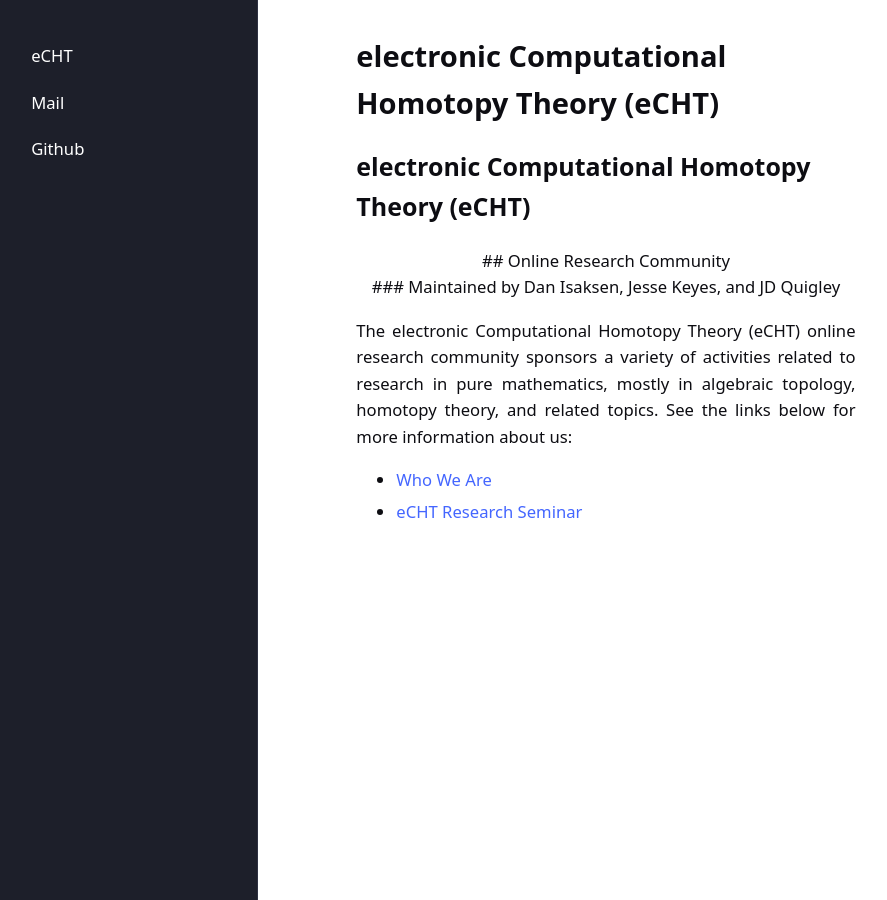
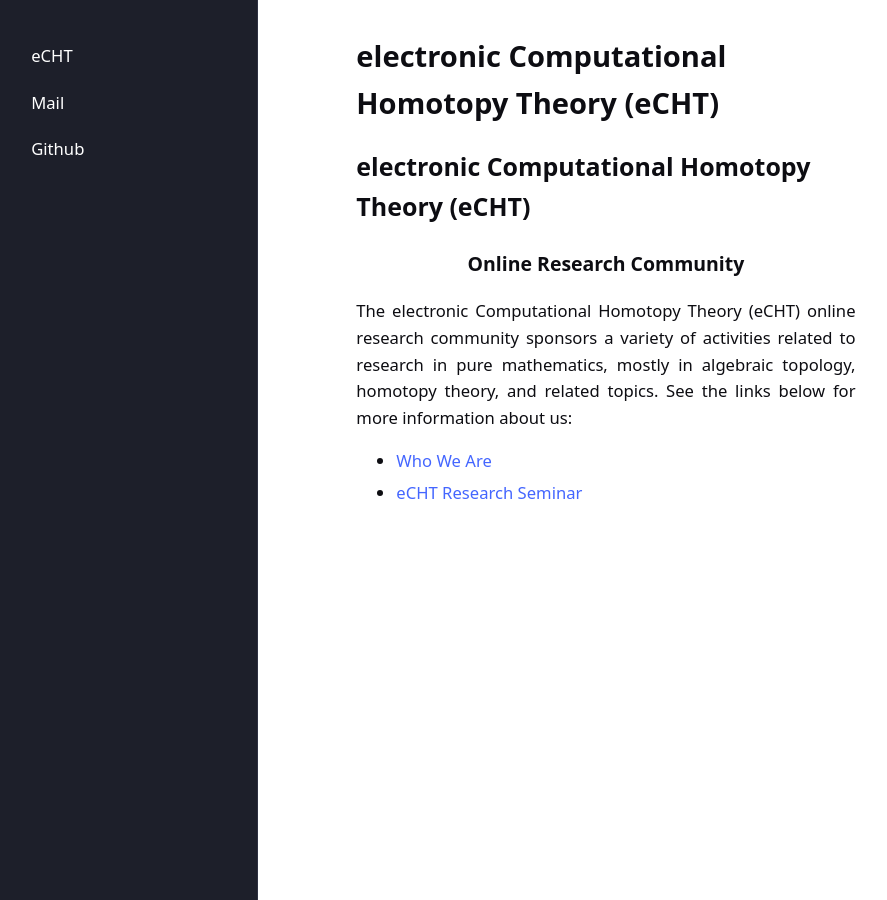
Before and after one commit to eCHTorc/eCHTorc.github.io, a Jekyll site: the page built from index.md, in a window 1280 px wide. Shown: the whole page, without its empty margins (43-930 px from the left). Built offline with Jekyll 4.4.1, drawn with Linux system fonts in a browser that asks for light colours; our own code applies the rules of GitHub Pages for plain Markdown files.

Commit message:
Update index.md

```diff
--- a/index.md
+++ b/index.md
@@ -1,6 +1,8 @@
 # electronic Computational Homotopy Theory (eCHT)
-<center> ## Online Research Community </center>
-<center> ### Maintained by Dan Isaksen, Jesse Keyes, and JD Quigley </center>
+
+<div style="text-align: center;">
+  <h3>Online Research Community</h3>
+</div>
 
 The electronic Computational Homotopy Theory (eCHT) online research community sponsors a variety of activities related to research in pure mathematics, mostly in algebraic topology, homotopy theory, and related topics.  See the links below for more information about us:
 
```
